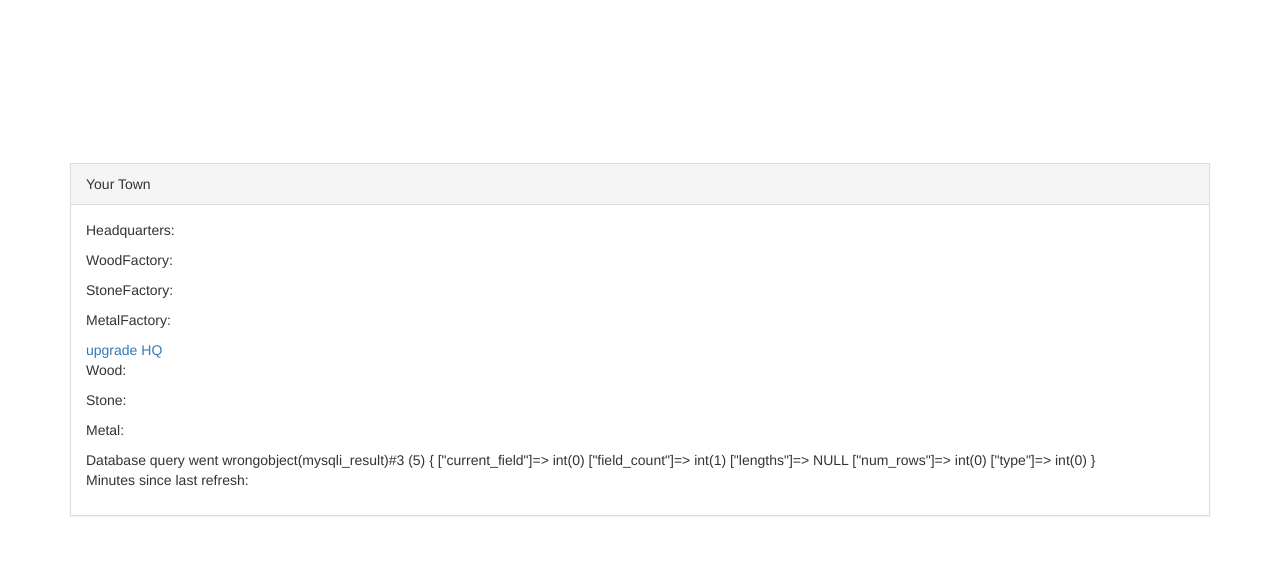
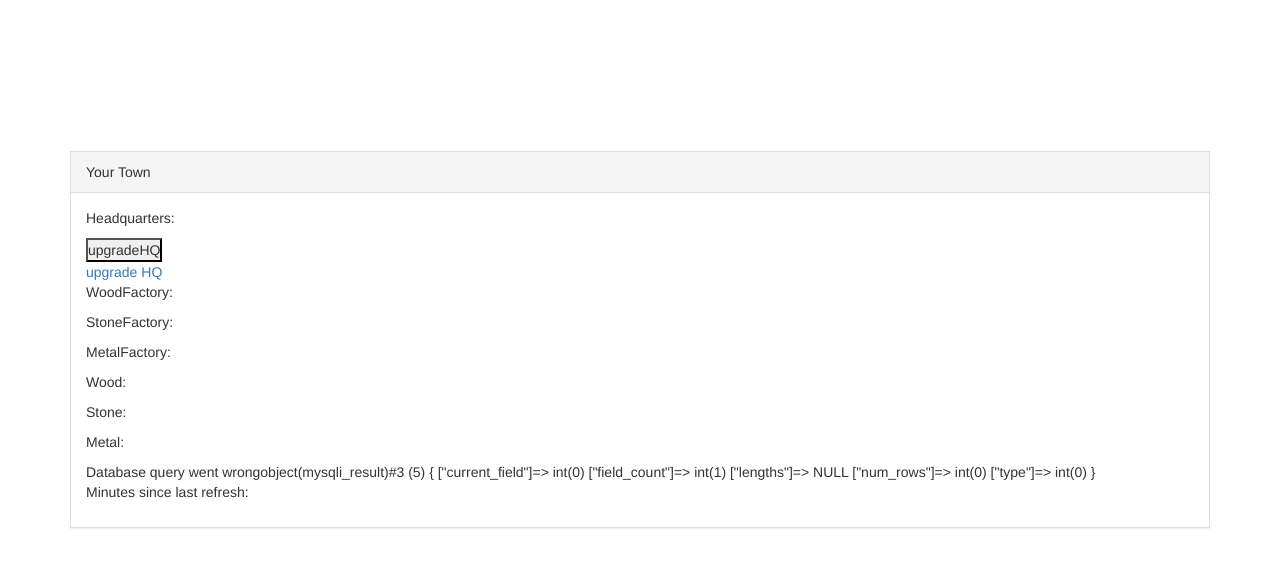
Before and after one commit to TheWeindl/Project-Yaeger, a PHP site: page /index.php in a window 1280 px wide. Shown: the part 72-640 px from the top of the page. Run offline with PHP 8.4, Linux system fonts and the light colour scheme; the visitor is signed in with stand-in values (Sample User, id 1); data that the repository does not hold is empty; some libraries are stand-ins or nearby versions.

Commit message:
revert changes

```diff
--- a/index.php
+++ b/index.php
@@ -229,10 +229,18 @@ function renderVillage() {
     $aRow = mysqli_fetch_assoc($mResult);
     $aRow1 = mysqli_fetch_assoc($mResult1);
     echo ("<p>Headquarters: ". $aRow1["headquarter"] ."</p>");
+    ?>
+
+    <form action="upgradeHQ">
+        <input type="button" value="upgradeHQ">
+    </form>
+
+    <?php
+    echo("<a href='index.php?action=upgradeHQ'>upgrade HQ</a>");
+
     echo ("<p>WoodFactory: ". $aRow1["woodFactory"] ."</p>");
     echo ("<p>StoneFactory: ". $aRow1["stoneFactory"] ."</p>");
     echo ("<p>MetalFactory: ". $aRow1["metalFactory"] ."</p>");
-    echo("<a href='index.php?action=upgradeHQ'>upgrade HQ</a>");
     echo ("<p>Wood: ". $aRow["wood"] ."</p>");
     echo ("<p>Stone: ". $aRow["stone"] ."</p>");
     echo ("<p>Metal: ". $aRow["metal"] ."</p>");
```
